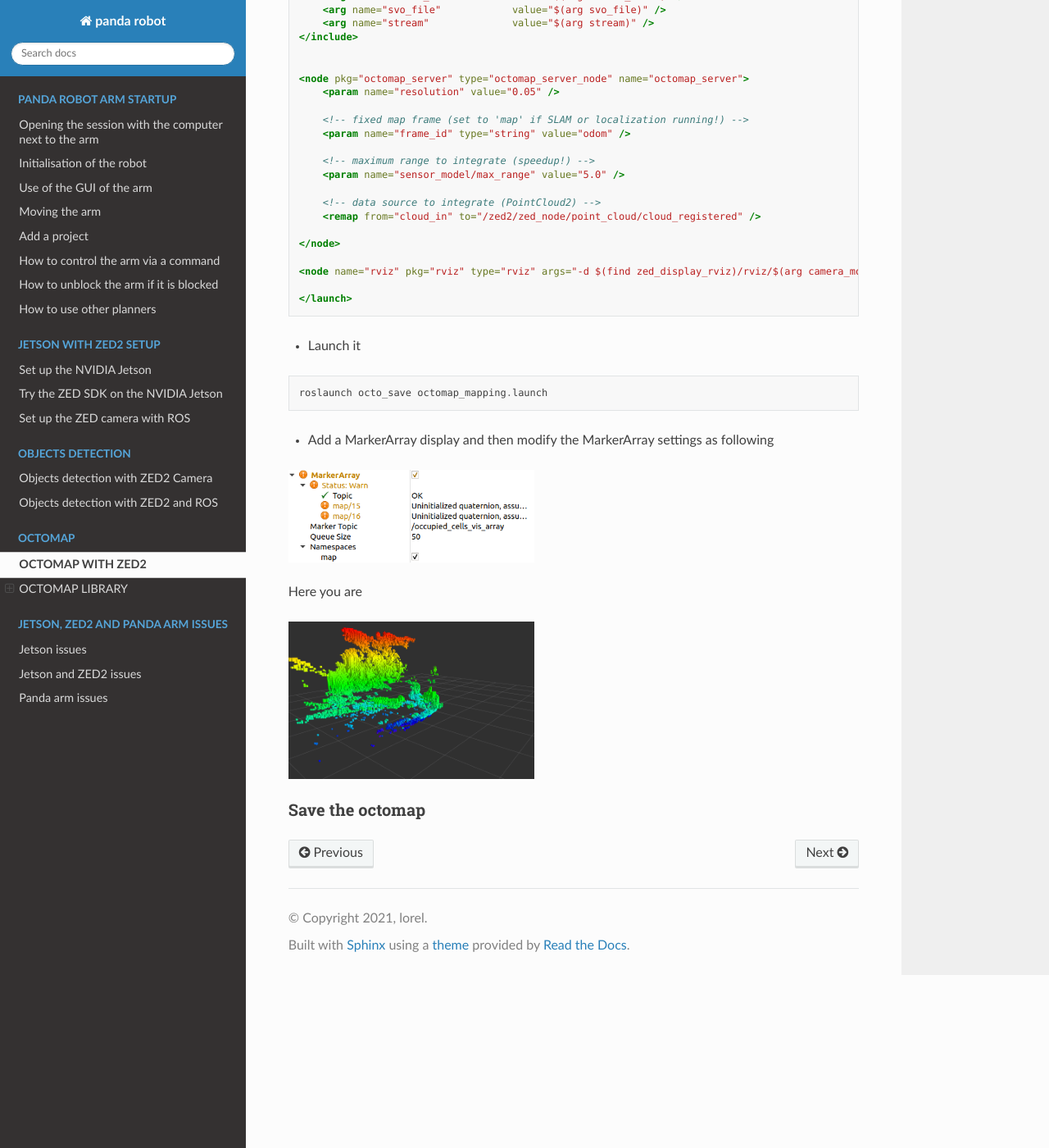
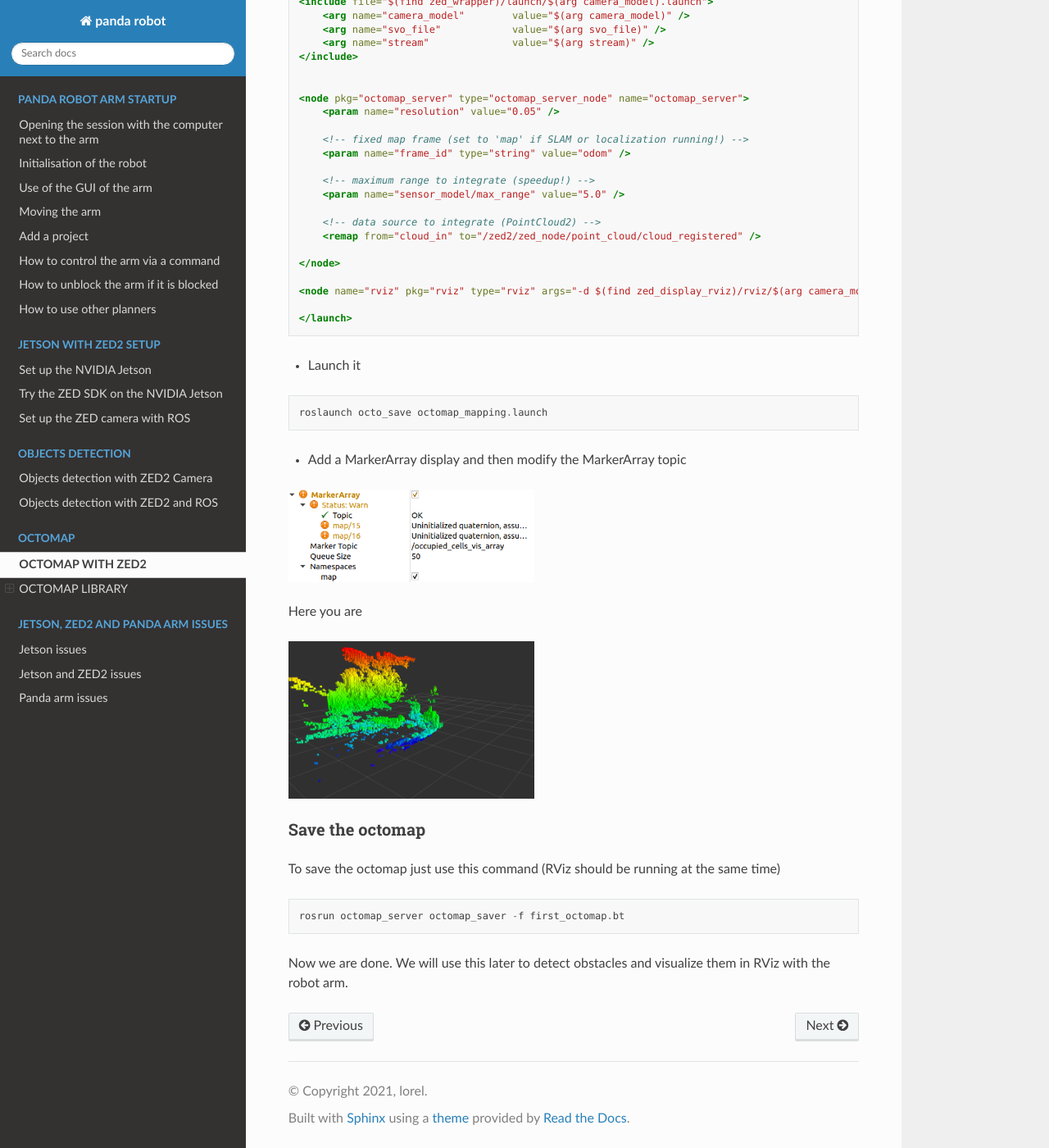
Before and after one commit to kmerckae/panda_safe_hrc_tutorial, a Sphinx documentation site: the page built from source/zed_jetson_octomap/octomap.rst, in a window 1280 px wide and 1400 px high, scrolled down 2310 px. Shown: the whole window at 82% size. Built offline with Sphinx 7.4.7 and the Read the Docs theme 2.0.0, drawn with Linux system fonts in a browser that asks for light colours; some of the changed text lies outside the part shown.

Commit message:
end of the octomap chapter

```diff
--- a/source/zed_jetson_octomap/octomap.rst
+++ b/source/zed_jetson_octomap/octomap.rst
@@ -29,7 +29,7 @@ If everything goes well an octomap will be generated from the point cloud
 OCTOMAP LIBRARY
 ===============
 
-This chapter explains how to save an octomap and load it into RViz with the panda arm.
+This chapter explains how to save an octomap and load it into RViz with the panda arm. We will later use the camera to detect obstacles and
 
 ROS Melodic OctoMap server
 **************************
@@ -108,7 +108,7 @@ Create your package
 
     roslaunch octo_save octomap_mapping.launch
 
-* Add a MarkerArray display and then modify the MarkerArray settings as following
+* Add a MarkerArray display and then modify the MarkerArray topic
 
 .. image:: ./images/settings_octo.png
     :width: 300
@@ -120,3 +120,11 @@ Here you are
 
 Save the octomap
 ----------------
+
+To save the octomap just use this command (RViz should be running at the same time)
+
+.. code::
+
+    rosrun octomap_server octomap_saver -f first_octomap.bt
+
+Now we are done. We will use this later to detect obstacles and visualize them in RViz with the robot arm.
```
